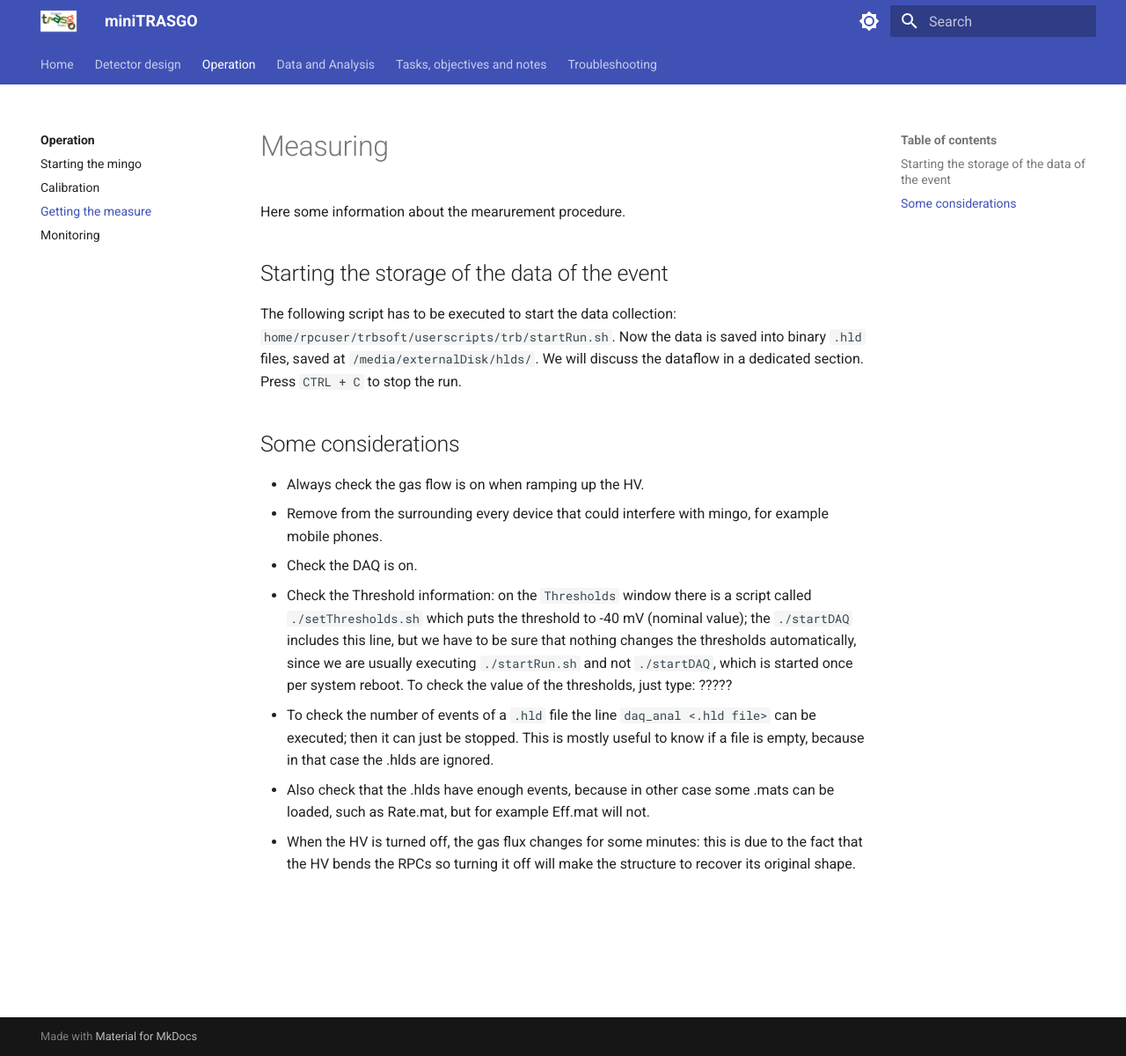
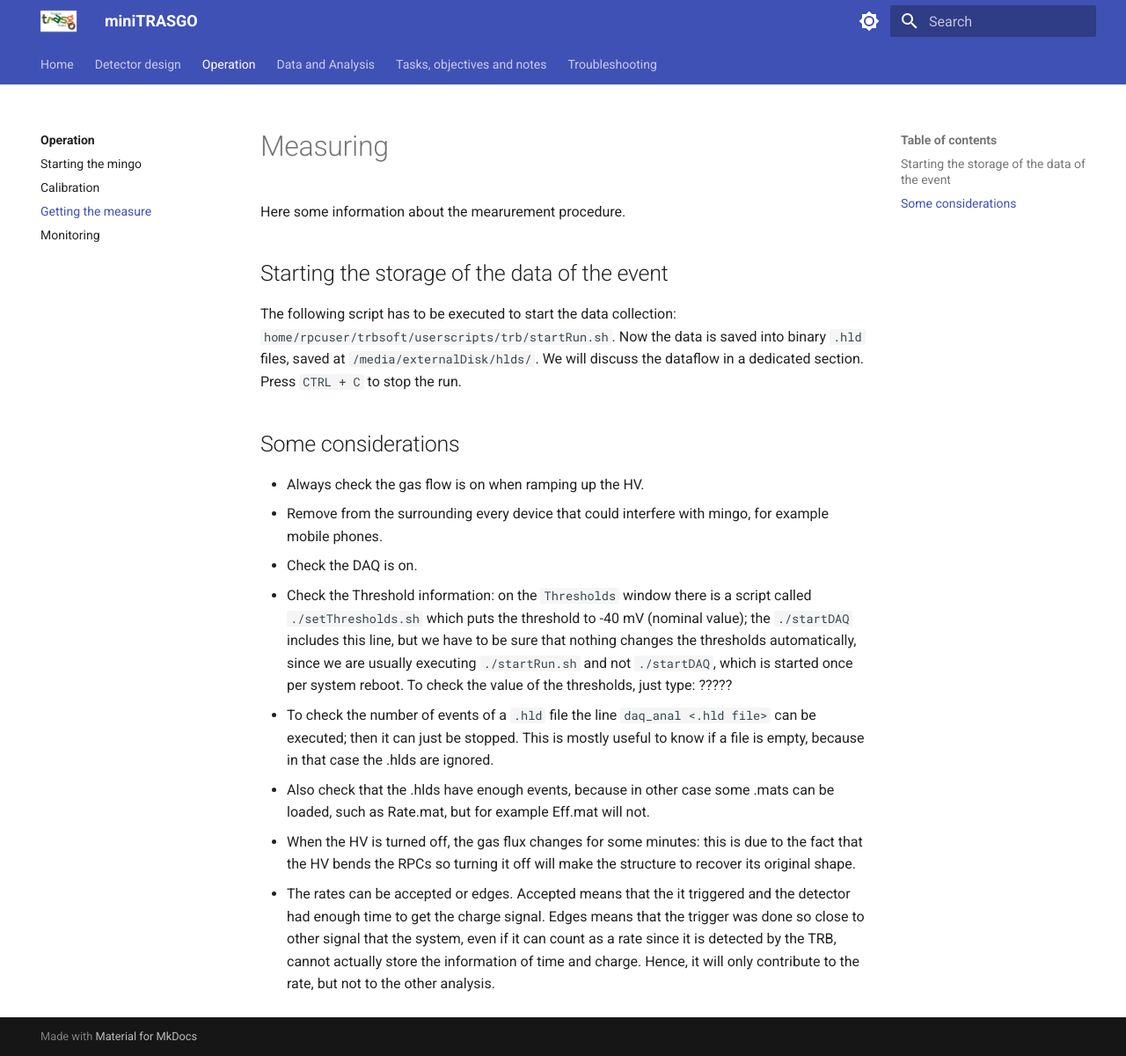
Before and after one commit to cayesoneira/miniTRASGO-documentation, an MkDocs documentation site: the page built from docs/operation/measuring.md, in a window 1280 px wide and 1200 px high. Shown: the whole window at 88% size. Built offline with MkDocs 1.6.1 and Material for MkDocs 9.7.7, drawn with Linux system fonts in a browser that asks for light colours.

Commit message:
Update measuring.md

```diff
--- a/docs/operation/measuring.md
+++ b/docs/operation/measuring.md
@@ -12,3 +12,4 @@
 - To check the number of events of a `.hld` file the line `daq_anal <.hld file>` can be executed; then it can just be stopped. This is mostly useful to know if a file is empty, because in that case the .hlds are ignored.
 - Also check that the .hlds have enough events, because in other case some .mats can be loaded, such as Rate.mat, but for example Eff.mat will not.
 - When the HV is turned off, the gas flux changes for some minutes: this is due to the fact that the HV bends the RPCs so turning it off will make the structure to recover its original shape.
+- The rates can be accepted or edges. Accepted means that the it triggered and the detector had enough time to get the charge signal. Edges means that the trigger was done so close to other signal that the system, even if it can count as a rate since it is detected by the TRB, cannot actually store the information of time and charge. Hence, it will only contribute to the rate, but not to the other analysis.
```
